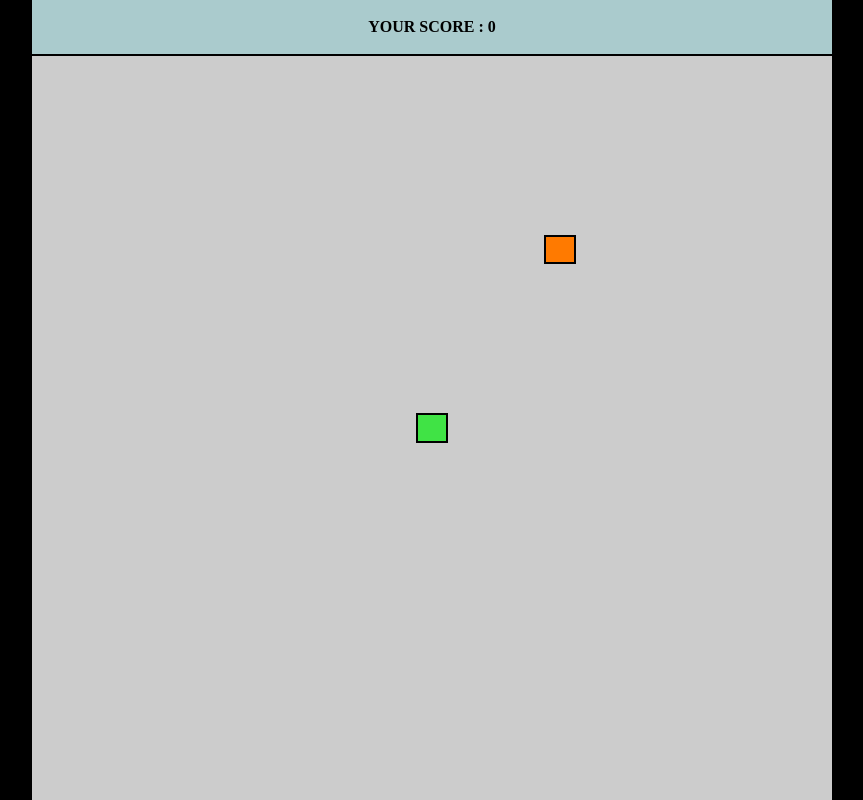
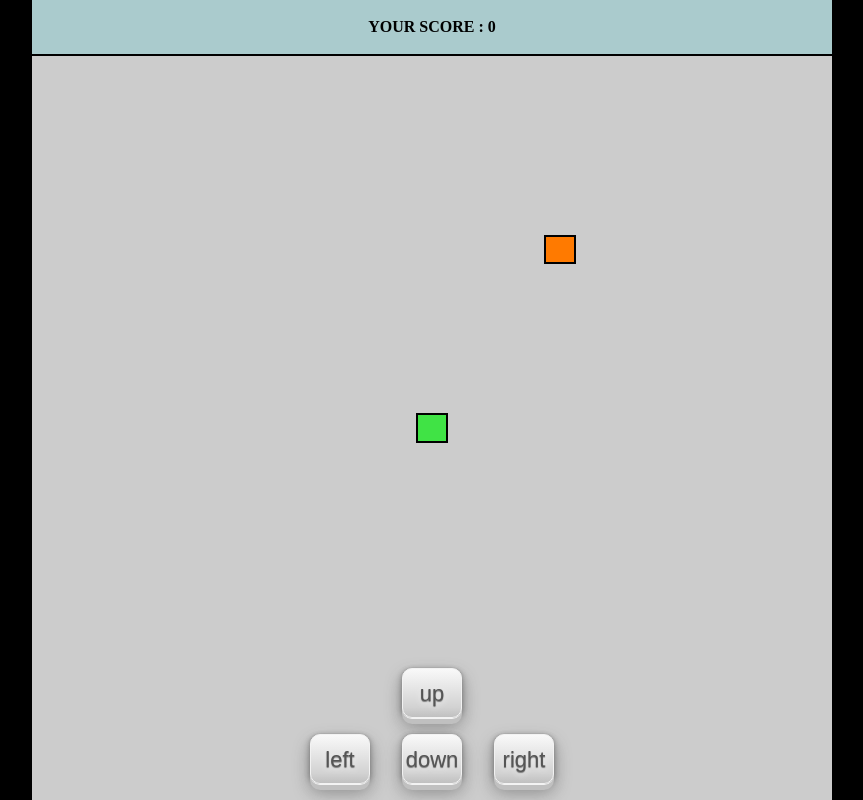
Before and after one commit to Kiran-KumarM/Snake-Game, an Angular app: page / in a window 1280 px wide. Shown: the whole page, without its empty margins (208-1071 px from the left). Built offline with nearby package versions, Linux system fonts and the light colour scheme.

Commit message:
added virtual buttons for game play

```diff
--- a/package.json
+++ b/package.json
@@ -3,7 +3,7 @@
   "version": "0.0.0",
   "scripts": {
     "ng": "ng",
-    "start": "ng serve",
+    "start": "ng serve --port 4201",
     "build": "ng build",
     "watch": "ng build --watch --configuration development",
     "test": "ng test"
--- a/src/app/app.component.css
+++ b/src/app/app.component.css
@@ -0,0 +1,49 @@
+.virtual__buttons {
+  display: grid;
+  grid-template-columns: min-content min-content min-content;
+  gap: 1rem;
+  align-items: center;
+  justify-content: center;
+  margin-top: 10px;
+  position: absolute;
+  bottom: 1rem;
+  left: 0;
+  right: 0;
+}
+.key__button:first-child {
+  grid-column: -1/2;
+}
+.key__button {
+  box-sizing: border-box;
+  line-height: 50px;
+  font-size: 22px;
+  text-align: center;
+  width: 60px;
+  color: #555;
+  cursor: pointer;
+  margin: 0 8px;
+  height: 50px;
+  border-color: #f2f2f2;
+  border-style: solid;
+  text-shadow: 0 0.5px 1px #777, 0 2px 6px #f2f2f2;
+  border-width: 1px;
+  border-radius: 10px;
+  background: -webkit-linear-gradient(
+    top,
+    #f9f9f9 0%,
+    #d2d2d2 80%,
+    #c0c0c0 100%
+  );
+  font-family: sans-serif;
+  display: inline-block;
+  transition: box-shadow 0.3s ease, transform 0.15s ease;
+  box-shadow: 0 0 1px #888, 0 1px 0 #fff, 0 6px 0 #c0c0c0,
+    0 8px 17px rgb(68 68 68 / 40%), 2px 1px 4px rgb(68 68 68 / 25%),
+    -2px 1px 4px rgb(68 68 68 / 25%), 0 9px 16px rgb(68 68 68 / 10%);
+}
+.key__button:hover {
+  box-shadow: 0 0 1px #888, 0 1px 0 #fff, 0 0 0 #c0c0c0,
+    0 0px 30px rgb(68 68 68 / 15%), 2px 2px 4px rgb(68 68 68 / 25%),
+    -2px 2px 4px rgb(68 68 68 / 25%), 0 0px 4px rgb(68 68 68 / 25%);
+  transform: translateY(4px);
+}
--- a/src/app/app.component.html
+++ b/src/app/app.component.html
@@ -1,2 +1,8 @@
-<div class="score">YOUR SCORE : {{score}}</div>
+<div class="score">YOUR SCORE : {{ score }}</div>
 <div class="game_board"></div>
+<div class="virtual__buttons">
+  <div class="key__button" (click)="onVirtualClick('ArrowUp')">up</div>
+  <div class="key__button" (click)="onVirtualClick('ArrowLeft')">left</div>
+  <div class="key__button" (click)="onVirtualClick('ArrowDown')">down</div>
+  <div class="key__button" (click)="onVirtualClick('ArrowRight')">right</div>
+</div>
--- a/src/app/app.component.ts
+++ b/src/app/app.component.ts
@@ -3,185 +3,208 @@ import { Component, OnInit } from '@angular/core';
 @Component({
   selector: 'app-root',
   templateUrl: './app.component.html',
-  styleUrls: ['./app.component.css']
+  styleUrls: ['./app.component.css'],
 })
-export class AppComponent implements OnInit{
+export class AppComponent implements OnInit {
   title = 'Snake_Game';
-  snakeBodyArray:any[] = [{ x: 13, y: 13 }];
-  foodPosition={x:0,y:0};
-  board:any;
-  currentDirection={x:0,y:0};
-  pastDirection={x:0,y:0};
-  interval:any;
-  score:number=0;
-  speed:number=150;
+  snakeBodyArray: any[] = [{ x: 13, y: 13 }];
+  foodPosition = { x: 0, y: 0 };
+  board: any;
+  currentDirection = { x: 0, y: 0 };
+  pastDirection = { x: 0, y: 0 };
+  interval: any;
+  score: number = 0;
+  speed: number = 150;
 
-ngOnInit(){
- this.board=document.querySelector<HTMLElement>('.game_board');
+  ngOnInit() {
+    this.board = document.querySelector<HTMLElement>('.game_board');
     this.snakeBody();
     this.updateFrames();
 
-  const snakeElement = document.createElement('div')
-  snakeElement.style.gridRowStart = String(this.foodPosition.y)
-  snakeElement.style.gridColumnStart = String(this.foodPosition.x)
-  snakeElement.classList.add('food')
-  this.board.appendChild(snakeElement)
-
+    const snakeElement = document.createElement('div');
+    snakeElement.style.gridRowStart = String(this.foodPosition.y);
+    snakeElement.style.gridColumnStart = String(this.foodPosition.x);
+    snakeElement.classList.add('food');
+    this.board.appendChild(snakeElement);
 
     this.updateFood();
-  document.addEventListener('keydown', (event) => {
-    this.onKeypressEvent(event)
+    document.addEventListener(
+      'keydown',
+      (event) => {
+        this.onKeypressEvent(event);
         // var name = event.key;
         // var code = event.code;
         // // Alert the key name and key code on keydown
         // alert(`Key pressed ${name} \r\n Key code value: ${code}`);
-  }, false);
+      },
+      false
+    );
   }
-updateFrames(){
-  this.interval=setInterval(()=>{
+  updateFrames() {
+    this.interval = setInterval(() => {
       this.updateSnake();
-  },this.speed)
+    }, this.speed);
   }
-updateSnake(){
-  let snakeBoxArray= document.querySelectorAll<HTMLElement>('.snake')
-  let startArray={x:this.snakeBodyArray[0].x + this.currentDirection.x,y:this.snakeBodyArray[0].y+ this.currentDirection.y,}
-  this.snakeBodyArray.unshift(startArray)
-  this.snakeBodyArray.pop()
-for(let z=0;z<this.snakeBodyArray.length;z++){
-  snakeBoxArray[z].style.gridRowStart = String(this.snakeBodyArray[z].y )
-  snakeBoxArray[z].style.gridColumnStart = String(this.snakeBodyArray[z].x)
+  updateSnake() {
+    let snakeBoxArray = document.querySelectorAll<HTMLElement>('.snake');
+    let startArray = {
+      x: this.snakeBodyArray[0].x + this.currentDirection.x,
+      y: this.snakeBodyArray[0].y + this.currentDirection.y,
+    };
+    this.snakeBodyArray.unshift(startArray);
+    this.snakeBodyArray.pop();
+    for (let z = 0; z < this.snakeBodyArray.length; z++) {
+      snakeBoxArray[z].style.gridRowStart = String(this.snakeBodyArray[z].y);
+      snakeBoxArray[z].style.gridColumnStart = String(this.snakeBodyArray[z].x);
     }
-this.score=this.snakeBodyArray.length-1
+    this.score = this.snakeBodyArray.length - 1;
     this.foodEaten();
     this.stopGame();
     this.updateSpeed();
   }
-updateSpeed(){
-  let updatedspeed=150;
-  if(this.score>10){
-    updatedspeed=140;
+  updateSpeed() {
+    let updatedspeed = 150;
+    if (this.score > 10) {
+      updatedspeed = 140;
+    } else if (this.score > 25) {
+      updatedspeed = 125;
+    } else if (this.score > 50) {
+      updatedspeed = 115;
+    } else if (this.score > 150) {
+      updatedspeed = 100;
+    } else if (this.score > 250) {
+      updatedspeed = 90;
     }
-  else if(this.score>25){
-    updatedspeed=125;
-  }
-  else if(this.score>50){
-    updatedspeed=115;
-  }
-  else if(this.score>150){
-    updatedspeed=100;
-  }
-  else if(this.score>250){
-    updatedspeed=90;
-  }
-  if(updatedspeed != this.speed){
-    this.newframeSpeed(updatedspeed)
+    if (updatedspeed != this.speed) {
+      this.newframeSpeed(updatedspeed);
     }
   }
-newframeSpeed(speed:number){
+  newframeSpeed(speed: number) {
     clearInterval(this.interval);
-  this.speed=speed;
+    this.speed = speed;
     this.updateFrames();
   }
-updateFood(){
-let foodPosition=this.getRandomPosition();
-if((this.snakeBodyArray.findIndex(x=> (x.x==foodPosition.x && x.y==foodPosition.y)))== -1){
-  this.foodPosition=foodPosition;
-  let foodElement= document.querySelector<HTMLElement>('.food')
-  foodElement!.style.gridRowStart = String(  this.foodPosition.y )
-  foodElement!.style.gridColumnStart = String(  this.foodPosition.x)
-}
-else{
-  this.updateFood()
+  updateFood() {
+    let foodPosition = this.getRandomPosition();
+    if (
+      this.snakeBodyArray.findIndex(
+        (x) => x.x == foodPosition.x && x.y == foodPosition.y
+      ) == -1
+    ) {
+      this.foodPosition = foodPosition;
+      let foodElement = document.querySelector<HTMLElement>('.food');
+      foodElement!.style.gridRowStart = String(this.foodPosition.y);
+      foodElement!.style.gridColumnStart = String(this.foodPosition.x);
+    } else {
+      this.updateFood();
     }
   }
 
-snakeBody(){
-this.snakeBodyArray.forEach(segment => {
-  this.creatingsnakeElements(segment)
-})
+  snakeBody() {
+    this.snakeBodyArray.forEach((segment) => {
+      this.creatingsnakeElements(segment);
+    });
   }
-creatingsnakeElements(segment:any){
-const snakeElement = document.createElement('div')
-snakeElement.style.gridRowStart = String(segment.y)
-snakeElement.style.gridColumnStart = String(segment.x)
-snakeElement.classList.add('snake')
-this.board.appendChild(snakeElement)
+  creatingsnakeElements(segment: any) {
+    const snakeElement = document.createElement('div');
+    snakeElement.style.gridRowStart = String(segment.y);
+    snakeElement.style.gridColumnStart = String(segment.x);
+    snakeElement.classList.add('snake');
+    this.board.appendChild(snakeElement);
   }
-foodEaten(){
-  if(this.snakeBodyArray[0].x==this.foodPosition.x && this.snakeBodyArray[0].y==this.foodPosition.y){
+  foodEaten() {
+    if (
+      this.snakeBodyArray[0].x == this.foodPosition.x &&
+      this.snakeBodyArray[0].y == this.foodPosition.y
+    ) {
       //let newbodyposition={x:this.snakeBodyArray[this.snakeBodyArray.length-1].x+1,y:this.snakeBodyArray[this.snakeBodyArray.length-1].y+1}
-    this.snakeBodyArray.push(this.snakeBodyArray[this.snakeBodyArray.length-1])
-    this.creatingsnakeElements(this.snakeBodyArray[this.snakeBodyArray.length-1])
+      this.snakeBodyArray.push(
+        this.snakeBodyArray[this.snakeBodyArray.length - 1]
+      );
+      this.creatingsnakeElements(
+        this.snakeBodyArray[this.snakeBodyArray.length - 1]
+      );
 
-    this.updateFood()
+      this.updateFood();
     }
   }
-stopGame(){
-  let resultIntersection =this.checkIntersection();
- let resultBoundary= this.checkOutOfBoundry();
- if(resultIntersection || resultBoundary){
-  let text = "Game Over";
+  stopGame() {
+    let resultIntersection = this.checkIntersection();
+    let resultBoundary = this.checkOutOfBoundry();
+    if (resultIntersection || resultBoundary) {
+      let text = 'Game Over';
       clearInterval(this.interval);
       if (confirm(text) == true) {
         window.location.reload();
       } else {
         window.location.reload();
       }
-  console.log(text)
+      console.log(text);
     }
   }
-checkIntersection():boolean{
-  if(this.snakeBodyArray.length>3){
-  let result=this.snakeBodyArray.filter( data => (data.x==this.snakeBodyArray[0].x && data.y== this.snakeBodyArray[0].y  ))
-  if(result.length==2){
+  checkIntersection(): boolean {
+    if (this.snakeBodyArray.length > 3) {
+      let result = this.snakeBodyArray.filter(
+        (data) =>
+          data.x == this.snakeBodyArray[0].x &&
+          data.y == this.snakeBodyArray[0].y
+      );
+      if (result.length == 2) {
         return true;
-  }
-  else{
+      } else {
         return false;
       }
     }
     return false;
   }
-checkOutOfBoundry(){
-  if(this.snakeBodyArray[0].x <1 || this.snakeBodyArray[0].x >25 || this.snakeBodyArray[0].y <1 ||this.snakeBodyArray[0].y>25 ){
+  checkOutOfBoundry() {
+    if (
+      this.snakeBodyArray[0].x < 1 ||
+      this.snakeBodyArray[0].x > 25 ||
+      this.snakeBodyArray[0].y < 1 ||
+      this.snakeBodyArray[0].y > 25
+    ) {
       return true;
     }
     return false;
   }
-onKeypressEvent(event:KeyboardEvent){
-  switch(event.key) {
+  onVirtualClick(type: any) {
+    let data = { key: type };
+    this.onKeypressEvent(data);
+  }
+  onKeypressEvent(event: any) {
+    switch (event.key) {
       case 'ArrowUp': {
-      if(this.pastDirection.y !=1){
-      this.currentDirection={x:0,y:-1};
+        if (this.pastDirection.y != 1) {
+          this.currentDirection = { x: 0, y: -1 };
         }
         break;
       }
       case 'ArrowLeft': {
-      if(this.pastDirection.x !=1){
-      this.currentDirection={x:-1,y:0};
+        if (this.pastDirection.x != 1) {
+          this.currentDirection = { x: -1, y: 0 };
         }
         break;
       }
       case 'ArrowDown': {
-      if(this.pastDirection.y != -1){
-      this.currentDirection={x:0,y:1};
+        if (this.pastDirection.y != -1) {
+          this.currentDirection = { x: 0, y: 1 };
         }
         break;
       }
       case 'ArrowRight': {
-    if(this.pastDirection.x != -1){
-    this.currentDirection={x:1,y:0};
+        if (this.pastDirection.x != -1) {
+          this.currentDirection = { x: 1, y: 0 };
         }
         break;
       }
     }
-  this.pastDirection=this.currentDirection;
+    this.pastDirection = this.currentDirection;
   }
 
-getRandomPosition(){
-  let poisitionX=Math.floor(((Math.random()*25)+1));
-  let poisitionY=Math.floor(((Math.random()*25)+1));
-  return {x:poisitionX,y:poisitionY}
+  getRandomPosition() {
+    let poisitionX = Math.floor(Math.random() * 25 + 1);
+    let poisitionY = Math.floor(Math.random() * 25 + 1);
+    return { x: poisitionX, y: poisitionY };
   }
-
 }
```
Also changed, not shown: src/styles.css (+21 -15 lines). Lines whose indentation alone changed are shown as unchanged.
